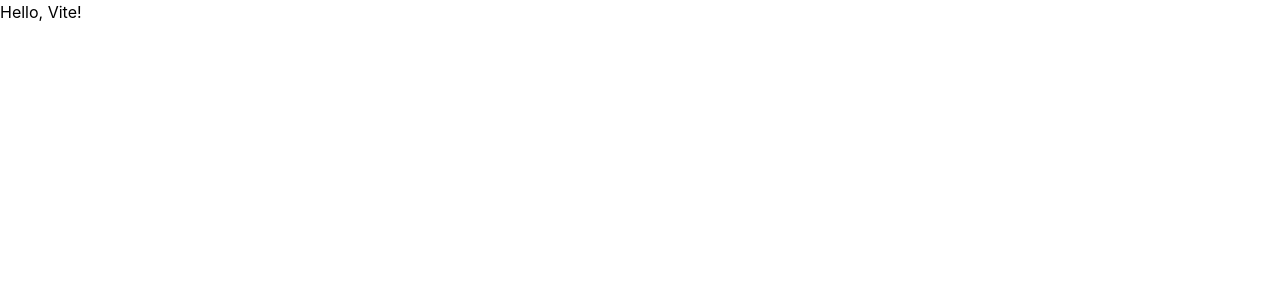
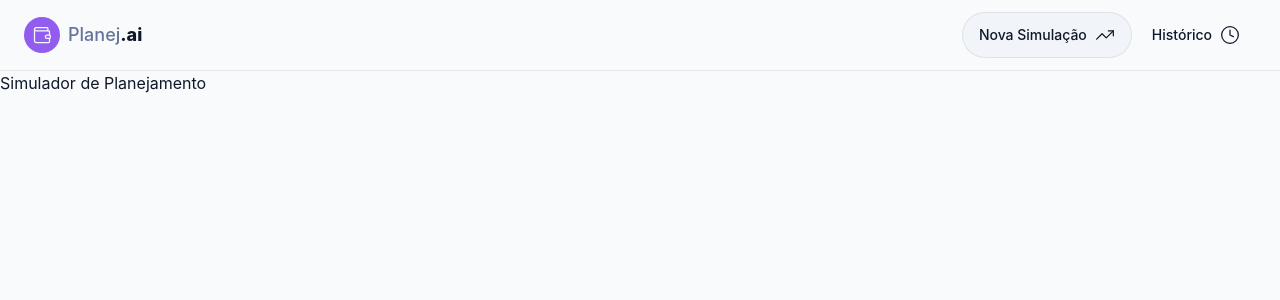
Before and after one commit to RenanMarinho809/planejai, a React (Vite) app: page / in a window 1280 px wide. Shown: the top 300 px of the page. Built offline with nearby package versions, Linux system fonts and the light colour scheme.

Commit message:
feat: update language in HTML, add routing and layout components, and implement shared Button and Header components

```diff
--- a/index.html
+++ b/index.html
@@ -1,5 +1,5 @@
 <!doctype html>
-<html lang="en">
+<html lang="pt-BR">
   <head>
     <meta charset="UTF-8" />
     <link rel="icon" type="image/svg+xml" href="/favicon.svg" />
--- a/package.json
+++ b/package.json
@@ -12,8 +12,10 @@
   "dependencies": {
     "@fontsource/inter": "^5.3.0",
     "@tailwindcss/vite": "^4.3.3",
+    "lucide-react": "^1.48.0",
     "react": "^19.2.8",
     "react-dom": "^19.2.8",
+    "react-router-dom": "^7.18.4",
     "tailwindcss": "^4.3.3"
   },
   "devDependencies": {
--- a/src/App.tsx
+++ b/src/App.tsx
@@ -1,11 +1,12 @@
+import { RouterProvider } from 'react-router-dom'
+import { router } from './router'
+
 
 function App() {
 
 
   return (
-    <>
-      <h1>Hello, Vite!</h1>
-    </>
+   <RouterProvider router={router} />
   )
 }
 
--- /dev/null
+++ b/src/components/layout/RootLayout.tsx
@@ -0,0 +1,13 @@
+import { Outlet } from 'react-router-dom'
+import Header from '../shared/Header'
+
+
+
+export default function RootLayout() {
+  return (
+    <>
+       <Header />
+       <Outlet />
+    </>
+  )
+}
--- /dev/null
+++ b/src/components/shared/Button.tsx
@@ -0,0 +1,34 @@
+import type { LucideIcon } from 'lucide-react'
+import type { ButtonHTMLAttributes } from 'react'
+
+interface ButtonProps extends ButtonHTMLAttributes<HTMLButtonElement> {
+  variant: 'primary' | 'secondary' | 'ghost'
+  icon?: LucideIcon
+}
+
+const baseClasses =
+  'flex cursor-pointer items-center justify-center font-medium text-sm gap-2 px-4 py-3 transition-opacity hover:opacity-80 disabled:cursor-not-allowed disabled:opacity-80'
+
+const variantClasses = {
+  primary: 'bg-primary text-primary-foreground font-semibold rounded-xl',
+  secondary: 'bg-secondary-button border border-border rounded-3xl',
+  ghost: 'rounded-lg text-foreground',
+}
+
+export default function Button({
+  variant,
+  icon: Icon,
+  children,
+  className,
+  ...props
+}: ButtonProps) {
+  return (
+    <button
+      {...props}
+      className={[baseClasses, variantClasses[variant], className].join(" ")}
+    >
+      {children}
+      {Icon && <Icon size={20} />}
+    </button>
+  );
+}
--- /dev/null
+++ b/src/components/shared/Header.tsx
@@ -0,0 +1,45 @@
+import { Clock, Moon, Sun, TrendingUp, Wallet } from 'lucide-react'
+import { useNavigate } from 'react-router-dom'
+
+
+import Button from './Button'
+
+export default function Header() {
+    const navigate = useNavigate()
+
+
+  return (
+     <header className="border-b border-(--border) px-6 py-3">
+      <nav className="flex items-center justify-between">
+        {/* Logo */}
+        <div className="flex items-center gap-2">
+          <div className="bg-primary flex h-9 w-9 items-center justify-center rounded-full">
+            <Wallet size={20} className="text-primary-foreground" />
+          </div>
+          <span className="text-lg">
+            <span className="text-muted-foreground font-medium">Planej</span>
+            <span className="font-extrabold">.ai</span>
+          </span>
+        </div>
+
+        {/* Actions Buttons */}
+        <div className="flex items-center gap-1">
+          <Button
+            variant="secondary"
+            icon={TrendingUp}
+            onClick={() => void navigate('/')}
+          >
+            <span className="hidden sm:inline">Nova Simulação</span>
+          </Button>
+          <Button
+            variant="ghost"
+            icon={Clock}
+            onClick={() => void navigate('/historico')}
+          >
+            <span className="hidden sm:inline">Histórico</span>
+          </Button>
+        </div>
+      </nav>
+    </header>
+  )
+}
--- a/src/index.css
+++ b/src/index.css
@@ -3,3 +3,20 @@
 @import '@fontsource/inter/600.css';
 @import '@fontsource/inter/700.css';
 @import '@fontsource/inter/800.css';
+@import './styles/theme.css';
+
+
+@layer base {
+  body {
+    @apply bg-background text-foreground;
+    width: 100%;
+    height: 100%;
+    transition:
+      background-color 0.3s ease,
+      color 0.3s ease;
+  }
+}
+
+.lucide {
+  stroke-width: 1.5;
+}
--- /dev/null
+++ b/src/router.tsx
@@ -0,0 +1,23 @@
+import { createBrowserRouter } from 'react-router-dom'
+import RootLayout from './components/layout/RootLayout'
+
+
+export const router = createBrowserRouter([
+  {
+    element: <RootLayout />,
+    children: [
+      {
+        path: '/',
+        element: <h1>Simulador de Planejamento</h1>,
+      },
+      {
+        path: '/resultado/:id',
+        element: <h1>Resultado da Simulação</h1>,
+      },
+      {
+        path: '/historico',
+        element: <h1>Histórico de Simulações</h1>,
+      },
+    ],
+  },
+])
```
Also changed, not shown: 1 other file (tests, documents, lock files or other folders).
